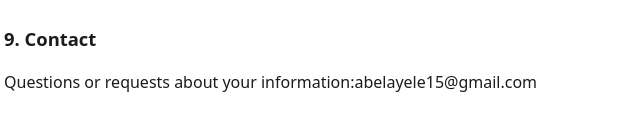
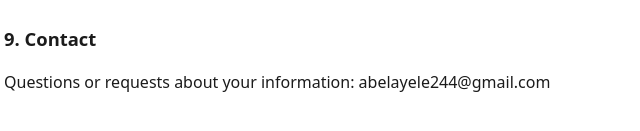
Before and after one commit to buchiabe16-prog/SPCGG, a website: page docs/privacy.html in a window 1280 px wide. Shown: the part 1939-2070 px from the top of the page, 276-916 px from the left. Drawn offline with Linux system fonts and the light colour scheme.

Commit message:
Update privacy.html

```diff
--- a/docs/privacy.html
+++ b/docs/privacy.html
@@ -58,6 +58,6 @@
 <p>If we change this policy we will update the date at the top. Continued use of the app after a change means you accept the updated policy.</p>
 
 <h2>9. Contact</h2>
-<p>Questions or requests about your information:abelayele15@gmail.com</p>
+<p>Questions or requests about your information: abelayele244@gmail.com</p>
 </body>
 </html>
```
